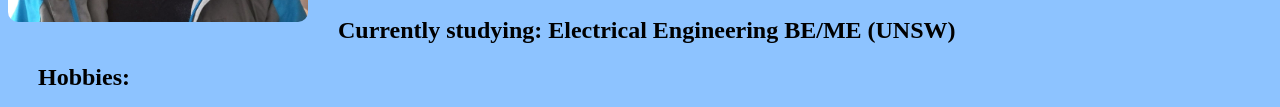
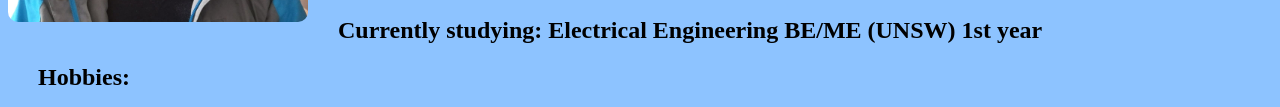
Before and after one commit to Joeli418/Joeli418.github.io, a plain HTML site: page Swaplet_Seas/tutors.html in a window 1280 px wide. Shown: the part 545-652 px from the top of the page. Drawn offline with Linux system fonts and the light colour scheme; a web font is replaced by a local one.

Commit message:
prevent false info

```diff
--- a/Swaplet_Seas/tutors.html
+++ b/Swaplet_Seas/tutors.html
@@ -42,7 +42,7 @@
                         <li>Math Extension 1 score: 98/100</li>
                         <li>Math Extension 2 score: 96/100</li>
                     </ul>
-                <h2>Currently studying: Electrical Engineering BE/ME (UNSW)</h2>
+                <h2>Currently studying: Electrical Engineering BE/ME (UNSW) 1st year</h2>
                 <h2>Hobbies:</h2>
                 <ul>
                     <li>Crafting/ Small Engineering</li>
```
